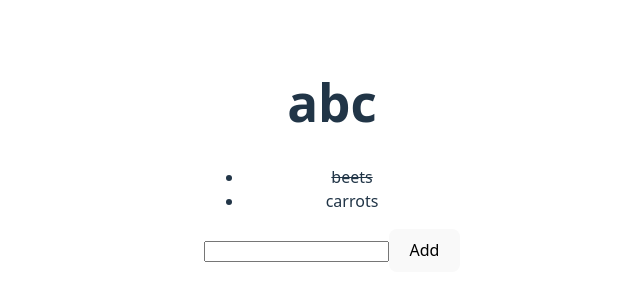
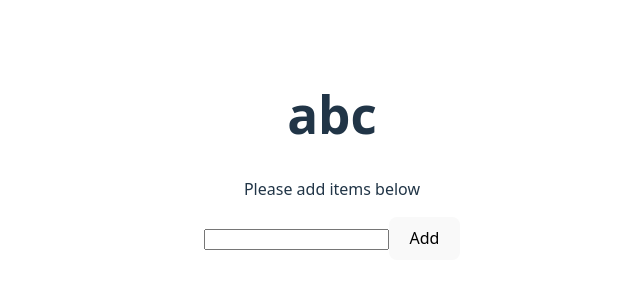
Before and after one commit to Roopesht/test16, a React (Vite) app in the folder newreactapp/: page / in a window 1280 px wide. Shown: the part 244-544 px from the top of the page, without its empty margins (308-948 px from the left). Built offline with nearby package versions, Linux system fonts and the light colour scheme.

Commit message:
Conditional message

```diff
--- a/newreactapp/src/grocery.jsx
+++ b/newreactapp/src/grocery.jsx
@@ -1,6 +1,6 @@
 import { useState } from 'react';
 export default function GroceryList() {
-    const [itemlist, setItemlist] = useState([ {'name': 'beets', 'purchased': true} , {'name': 'carrots', 'purchased': false} ])
+    const [itemlist, setItemlist] = useState([  ])
     const [newItem, setNewItem ] = useState("");
     function addItem(){
         const newobj = {'name': newItem, 'purchased': false};
@@ -13,7 +13,6 @@ export default function GroceryList() {
         );
         setItemlist (tmp);
     }
-
     return (
         <div>
             <ul>
@@ -26,10 +25,9 @@ export default function GroceryList() {
                 </li>
                 )}
             </ul>
-
+            {itemlist.length === 0 ? <p>Please add items below</p> : <></> }
             <input type="text" value={newItem} onChange={(e) => setNewItem(e.target.value)} ></input>
             <button onClick={addItem} >Add</button>
         </div>
     )
-
 }
```
